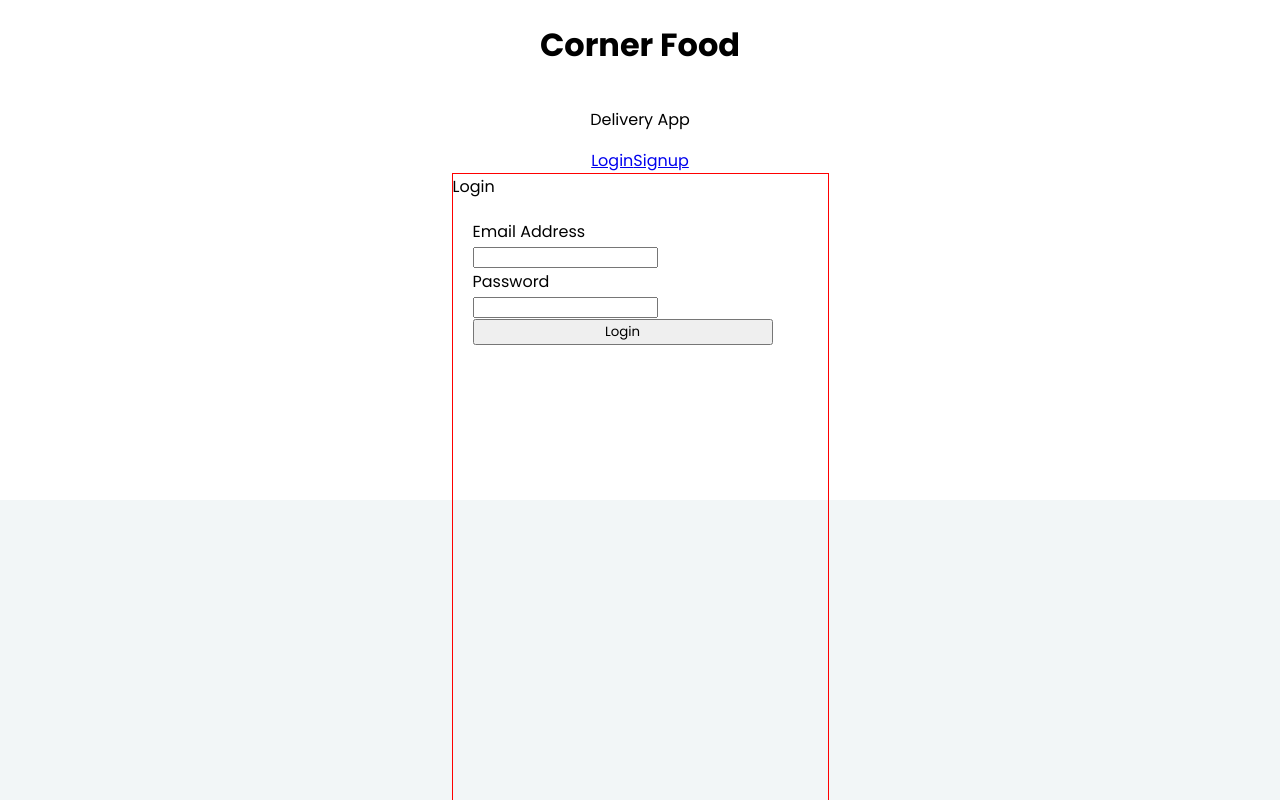
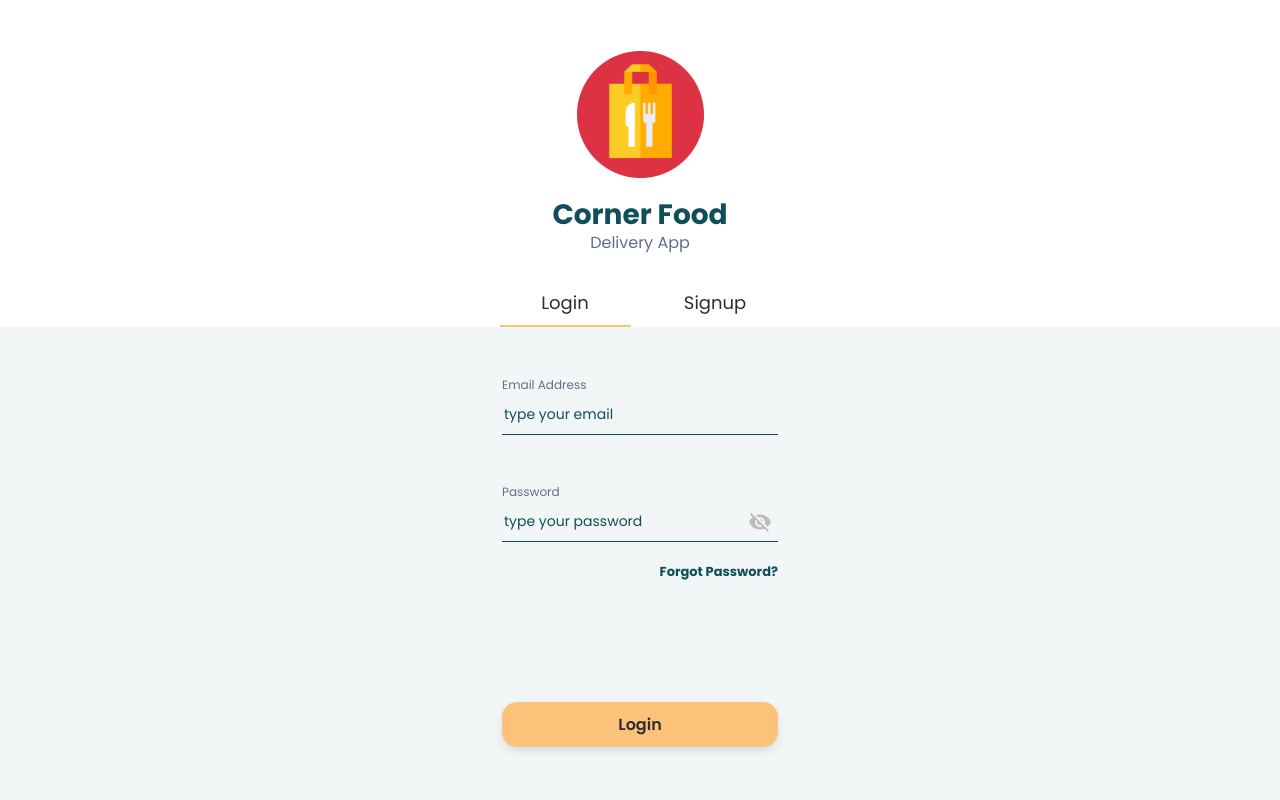
Before and after one commit to Manofsky/internship-symfa-frontend, a React (Create React App) app: page /auth/login in a window 1280 px wide. Shown: the top 800 px of the page. Built offline with nearby package versions, Linux system fonts and the light colour scheme.

Commit message:
feat: add auth page & login component styles

```diff
--- a/package.json
+++ b/package.json
@@ -5,6 +5,7 @@
   "dependencies": {
     "@emotion/react": "^11.10.6",
     "@emotion/styled": "^11.10.6",
+    "@mui/icons-material": "^5.11.16",
     "@mui/material": "^5.12.1",
     "@reduxjs/toolkit": "^1.9.3",
     "@testing-library/jest-dom": "^5.16.5",
@@ -15,7 +16,6 @@
     "@types/react": "^18.0.33",
     "@types/react-dom": "^18.0.11",
     "async-mutex": "^0.4.0",
-    "axios": "^1.3.4",
     "react": "^18.2.0",
     "react-cookie": "^4.1.1",
     "react-dom": "^18.2.0",
--- a/src/assets/scss/consts.scss
+++ b/src/assets/scss/consts.scss
@@ -1,13 +1,21 @@
 $white: #ffffff;
 $black: #000000;
 $dark: #26273B;
+$orange: #FDC27A;
+$color-1: #c0b9b9;
+$color-2: #104E5B;
+$color-3: #2F3045;
 
 $text-color-1: #616F80;
 $text-color-2: #99C932;
 
 $text-color-light: #104E5B;
+$text-color-light-2: #2B2D33;
 $text-color-dark: #FDC27A;
 $text-color-dark-2: #D1D1D1;
+$text-color-dark-3: #F2F6F7;
+$text-color-dark-4: #A09FA3;
+$text-color-dark-5: #C9CACA;
 
 $background-color-light: #F2F6F7;
 $background-color-dark: #232033;
@@ -20,6 +28,8 @@ $background-icon-color-1: #ccc2c2;
 $full_height_px: 787;
 $footer_height_px: 62;
 $header_height_px: 322;
+$auth_forms_height_px: 465;
+$login_button_margin-bottom_px: 52;
 $footer_middle_button_position_px: 27;
 $footer__navBtn_margin-top_px: 16;
 
@@ -27,6 +37,8 @@ $side-cart-button-bg: 70px;
 $h1-line-height: 36px;
 
 $header_height_percentage: calc($header_height_px * 100 / $full_height_px);
+$auth_forms_height_percentage: calc($auth_forms_height_px * 100 / $full_height_px);
+$login_button_margin-bottom_percentage: calc($login_button_margin-bottom_px * 100 / $full_height_px);
 $footer_height_percentage: calc($footer_height_px * 100 / $full_height_px);
 $footer_middle_button_position_percentage: calc($footer_middle_button_position_px * 100 / $full_height_px);
 $footer__navBtn_margin-top_percentage: calc($footer__navBtn_margin-top_px * 100 / $full_height_px);
--- a/src/components/Login/index.tsx
+++ b/src/components/Login/index.tsx
@@ -1,9 +1,11 @@
 import React, { useEffect, useState } from 'react';
-import { useNavigate, useLocation } from 'react-router-dom';
+import { useNavigate, useLocation, Link } from 'react-router-dom';
 import './style.scss';
 import { useAppSelector } from '../../App/hooks';
 import { selectTheme } from '../../App/reducers/switchTheme';
 import { useLoginMutation } from '../../App/api/authApi';
+import VisibilityIcon from '@mui/icons-material/Visibility';
+import VisibilityOffIcon from '@mui/icons-material/VisibilityOff';
 
 export default function Login() {
   const navigate = useNavigate();
@@ -15,6 +17,7 @@ export default function Login() {
     password: ''
   };
   const [loginData, setLoginData] = useState(defaultValue);
+  const [visibility, setVisibility] = useState(false);
 
   const [login, { isSuccess }] = useLoginMutation();
 
@@ -29,34 +32,50 @@ export default function Login() {
     login(loginData);
   };
 
+  function togglePassInput(e: any) {
+    e.preventDefault();
+    setVisibility(!visibility);
+  }
+
   return (
-    <div className={`login login_${themeValue}`}>
-      <div className={'login__pageWrapper'}>
-        <header className='login__header'>Login</header>
-        <main>
-          <form className='login__form' onSubmit={handleSubmit} >
-            <label>
+    <form className={`loginForm loginForm_${themeValue}`} onSubmit={handleSubmit} >
+      <div className='loginForm__inputBox'>
+        <label className='loginForm__label'>
           Email Address<br />
           <input
+            className='loginForm__input'
+            placeholder='type your email'
             type="text"
             name="login"
+            required
             value={loginData.email}
             onChange={(e) => setLoginData({ ...loginData, email: e.target.value })} />
         </label>
+      </div>
 
-            <label>
+      <div className='loginForm__inputBox'>
+        <label className='loginForm__label'>
           Password<br />
           <input
-                type="password"
+            className='loginForm__input'
+            placeholder='type your password'
+            type={visibility ? "text" : "password"}
             name="password"
+            required
             value={loginData.password}
             onChange={(e) => setLoginData({ ...loginData, password: e.target.value })} />
+          <button onClick={togglePassInput} className='loginForm__toggle'>
+            {visibility ? <VisibilityIcon /> : <VisibilityOffIcon />}
+          </button>
         </label>
+      </div>
 
-            <button type='submit'>Login</button>
+      <Link to='#!' className='loginForm__link'>Forgot Password?</Link>
+
+      <div className='loginForm__buttonBox'>
+        <button type='submit' className='loginForm__button'>Login</button>
+      </div>
+
     </form>
-        </main>
-      </div>
-    </div>
   )
 }
--- a/src/components/Login/style.scss
+++ b/src/components/Login/style.scss
@@ -1,27 +1,128 @@
 @import '../../assets/scss/consts.scss';
 
-.login_light {
-  background: linear-gradient(to bottom, #{$white} #{$header_height_percentage}vh, #{$background-color-light} #{$header_height_percentage}vh);
+.loginForm_light {
+  .loginForm__label {
+    color: $text-color-1;
+    border-color: $color-2;
+  }
+
+  .loginForm__input,
+  ::placeholder {
+    color: $text-color-light;
+    font-weight: 500;
+  }
+
+  .loginForm__link {
+    color: $color-2;
+  }
 }
 
-.login_dark {
-  background: linear-gradient(to top, #{$dark} #{$header_height_percentage}vh, #{$background-color-dark} #{$header_height_percentage}vh);
+.loginForm_dark {
+  .loginForm__label {
+    color: $text-color-dark-5;
+    border-color: $color-3;
+  }
+
+  .loginForm__input,
+  ::placeholder {
+    color: $text-color-dark-3;
+    font-weight: 500;
+  }
+
+  .loginForm__link {
+    color: $text-color-dark-3;
+  }
 }
 
-.login {
-  .login__pageWrapper {
+.loginForm {
+  display: flex;
+  flex-direction: column;
+  align-items: center;
+  width: calc(100% - 99px);
+  height: #{$auth_forms_height_percentage}vh;
+  margin: 0 auto;
+
+  @media (max-width: 375px) {
+    width: calc(100% - 26.4vw);
+  }
+
+  &__inputBox {
+    position: relative;
     display: flex;
     flex-direction: column;
-    margin: 0 auto;
-    max-width: 375px;
-    height: 100vh;
-    border: red solid 1px; // remove
+    justify-content: flex-end;
+    flex-grow: 2;
+    width: 100%;
+  }
 
-    .login__form {
-      display: flex;
-      flex-direction: column;
-      width: 300px;
-      padding: 20px;
+  &__label {
+    align-self: flex-start;
+    width: 100%;
+    font-size: 12px;
+    line-height: 28px;
+    font-weight: 400;
+    border-bottom: 1px solid;
+  }
+
+  &__input {
+    padding-bottom: 6px;
+    height: 28px;
+    font-family: Poppins;
+    font-size: 14px;
+    line-height: 28px;
+    border: none;
+    background: transparent;
+    outline: none;
+  }
+
+  &__toggle {
+    position: absolute;
+    right: 0;
+    bottom: 0;
+    display: flex;
+    align-items: center;
+    padding-bottom: 6px;
+    height: 36px;
+    background: none;
+    border: none;
+
+    svg {
+      color: $color-1;
     }
   }
+
+  &__link {
+    align-self: flex-end;
+    flex-grow: 0.5;
+    box-sizing: border-box;
+    margin-top: 20px;
+    font-size: 13px;
+    line-height: 20px;
+    font-weight: 700;
+    text-decoration: none;
+    -webkit-tap-highlight-color: rgba(0, 0, 0, 0);
+
+  }
+
+  &__buttonBox {
+    display: flex;
+    align-items: flex-end;
+    flex-grow: 5;
+    width: 100%;
+  }
+
+  &__button {
+    margin-bottom: #{$login_button_margin-bottom_percentage}vh;
+    padding: 0;
+    width: 100%;
+    height: 45px;
+    font-size: 16px;
+    line-height: 28px;
+    font-weight: 600;
+    color: $text-color-light-2;
+    background-color: $background-color-orange-1;
+    box-shadow: 0px 4px 10px rgba(0, 0, 0, 0.1);
+    border: none;
+    border-radius: 15px;
+  }
 }
--- a/src/pages/Auth/index.tsx
+++ b/src/pages/Auth/index.tsx
@@ -1,22 +1,41 @@
 import React from 'react'
 import './style.scss'
-import { Link, Outlet } from 'react-router-dom'
-
-// type Props = {}
+import cx from 'classnames'
+import { useAppSelector } from '../../App/hooks'
+import { selectTheme } from '../../App/reducers/switchTheme'
+import { Link, Outlet, useLocation, useNavigate } from 'react-router-dom'
+import shoppinBag from '../../assets/images/icons/shopping-bag.svg'
 
 export default function Auth() {
+  const themeValue = useAppSelector(selectTheme);
+  const location = useLocation();
+  const navigate = useNavigate()
+  const activeLogin = location.pathname === '/auth/login' ? 'authHeader__linkWrap_active' : '';
+  const activeSignup = location.pathname === '/auth/signup' ? 'authHeader__linkWrap_active' : '';
+
+  const goToHome = (e: React.MouseEvent<HTMLElement>) => {
+    e.preventDefault();
+    navigate('/');
+  };
+
   return (
-    <div className='auth'>
-      <header className='auth__header'>
-        <h1>Corner Food</h1>
-        <p>Delivery App </p>
-        <nav>
-          <Link to='login'>Login</Link>
-          <Link to='signup'>Signup</Link>
-        </nav>
-
-      </header>
-      <Outlet />
+    <div className={`auth auth_${themeValue}`}>
+      <div className='auth__pageWrapper'>
+        <header className='auth__header authHeader'>
+          <button onClick={goToHome} className='authHeader__icon'>
+            <img src={shoppinBag} alt="icon" />
+          </button>
+          <div className='authHeader__heading'>
+            <h1 className='authHeader__title'>Corner Food</h1>
+            <p className='authHeader__subtitle'>Delivery App </p>
+          </div>
+          <nav className='authHeader__nav'>
+            <div className={cx('authHeader__linkWrap', activeLogin)}><Link to='login' className='authHeader__link'>Login</Link></div>
+            <div className={cx('authHeader__linkWrap', activeSignup)}><Link to='signup' className='authHeader__link'>Signup</Link></div>
+          </nav>
+        </header>
+        <Outlet />
+      </div>
     </div>
   )
 }
--- a/src/pages/Auth/style.scss
+++ b/src/pages/Auth/style.scss
@@ -1,9 +1,113 @@
 @import '../../assets/scss/consts.scss';
 
+.auth_light {
+  background: linear-gradient(to bottom, #{$white} #{$header_height_percentage}vh, #{$background-color-light} #{$header_height_percentage}vh);
+
+  .authHeader__title {
+    color: $text-color-light;
+  }
+
+  .authHeader__subtitle {
+    color: $text-color-1;
+  }
+
+  .authHeader__link {
+    color: $text-color-light-2;
+  }
+}
+
+.auth_dark {
+  background: linear-gradient(to bottom, #{$dark} #{$header_height_percentage}vh, #{$background-color-dark} #{$header_height_percentage}vh);
+
+  .authHeader__title {
+    color: $text-color-dark-3;
+  }
+
+  .authHeader__subtitle {
+    color: $text-color-dark-4;
+  }
+
+  .authHeader__link {
+    color: $text-color-dark;
+  }
+}
+
 .auth {
-  &__header {
+  &__pageWrapper {
     display: flex;
     flex-direction: column;
-    align-items: center;
+    margin: 0 auto;
+    max-width: 375px;
+    height: 100vh;
+
+    .authHeader {
+      display: flex;
+      flex-direction: column;
+      justify-content: space-between;
+      gap: 23px;
+      align-items: center;
+      height: #{$header_height_percentage}vh;
+
+      @media (max-height: 650px) {
+        gap: 0;
+      }
+
+      &__icon {
+        display: flex;
+        align-items: flex-end;
+        flex-grow: 5.5;
+        margin: 0;
+        padding: 0;
+        background: none;
+        border: none;
+      }
+
+      &__heading {
+        display: flex;
+        flex-direction: column;
+        justify-content: flex-end;
+        align-items: center;
+      }
+
+      &__title {
+        margin: 0;
+        font-size: 28px;
+        line-height: 28px;
+      }
+
+      &__subtitle {
+        margin: 0;
+        line-height: 28px;
+      }
+
+      &__nav {
+        flex-grow: 2;
+        display: flex;
+        justify-content: center;
+        width: 100%;
+      }
+
+      &__linkWrap {
+        display: flex;
+        justify-content: center;
+        align-items: center;
+        box-sizing: border-box;
+        margin: 0 9.5px;
+        width: 131px;
+        border-bottom: transparent 2px solid;
+      }
+
+      &__linkWrap_active {
+        border-color: $orange;
+      }
+
+      &__link {
+        font-size: 18px;
+        line-height: 27px;
+        font-weight: 400;
+        text-decoration: none;
+        -webkit-tap-highlight-color: rgba(0, 0, 0, 0);
+      }
+    }
   }
 }
```
Also changed, not shown: src/pages/Signup/index.tsx (deleted, +0 -7 lines), src/assets/images/icons/shopping-bag.svg (added), 1 other file (tests, documents, lock files or other folders). Lines whose indentation alone changed are shown as unchanged.
